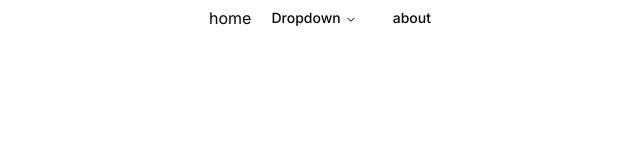
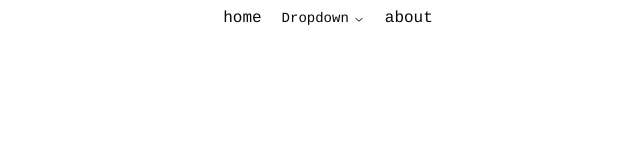
Before and after one commit to algovrse/algovrse-web, a Next.js app: page / in a window 1280 px wide. Shown: the top 160 px of the page, without its empty margins (312-952 px from the left). Built offline with nearby package versions, Linux system fonts and the light colour scheme.

Commit message:
update: font family

```diff
--- a/app/layout.tsx
+++ b/app/layout.tsx
@@ -1,9 +1,13 @@
 import { ThemeProvider } from "@algovrse/components/theme-provider";
 import "./globals.css";
 import type { Metadata } from "next";
-import { Inter } from "next/font/google";
+import { Cousine } from "next/font/google";
 
-const inter = Inter({ subsets: ["latin"] });
+const baseFont = Cousine({
+	subsets: ["latin"],
+	weight: ["400", "700"],
+	style: ["italic", "normal"],
+});
 
 export const metadata: Metadata = {
 	title: "AlgoVrse",
@@ -18,7 +22,7 @@ export default function RootLayout({
 }) {
 	return (
 		<html lang="en">
-			<body className={inter.className}>
+			<body className={baseFont.className}>
 				<ThemeProvider
 					attribute="class"
 					defaultTheme="system"
--- a/app/page.tsx
+++ b/app/page.tsx
@@ -1,5 +1,4 @@
 import { NavigationHeader } from "@algovrse/components/molecules";
-import Image from "next/image";
 
 export default function Home() {
 	return (
--- a/components/molecules/navigation-header.tsx
+++ b/components/molecules/navigation-header.tsx
@@ -39,9 +39,7 @@ export const NavigationHeader = () => {
 							legacyBehavior
 							passHref
 						>
-							<NavigationMenuLink className={navigationMenuTriggerStyle()}>
-								about
-							</NavigationMenuLink>
+							<NavigationMenuLink className="">about</NavigationMenuLink>
 						</Link>
 					</NavigationMenuItem>
 				</NavigationMenuList>
```
